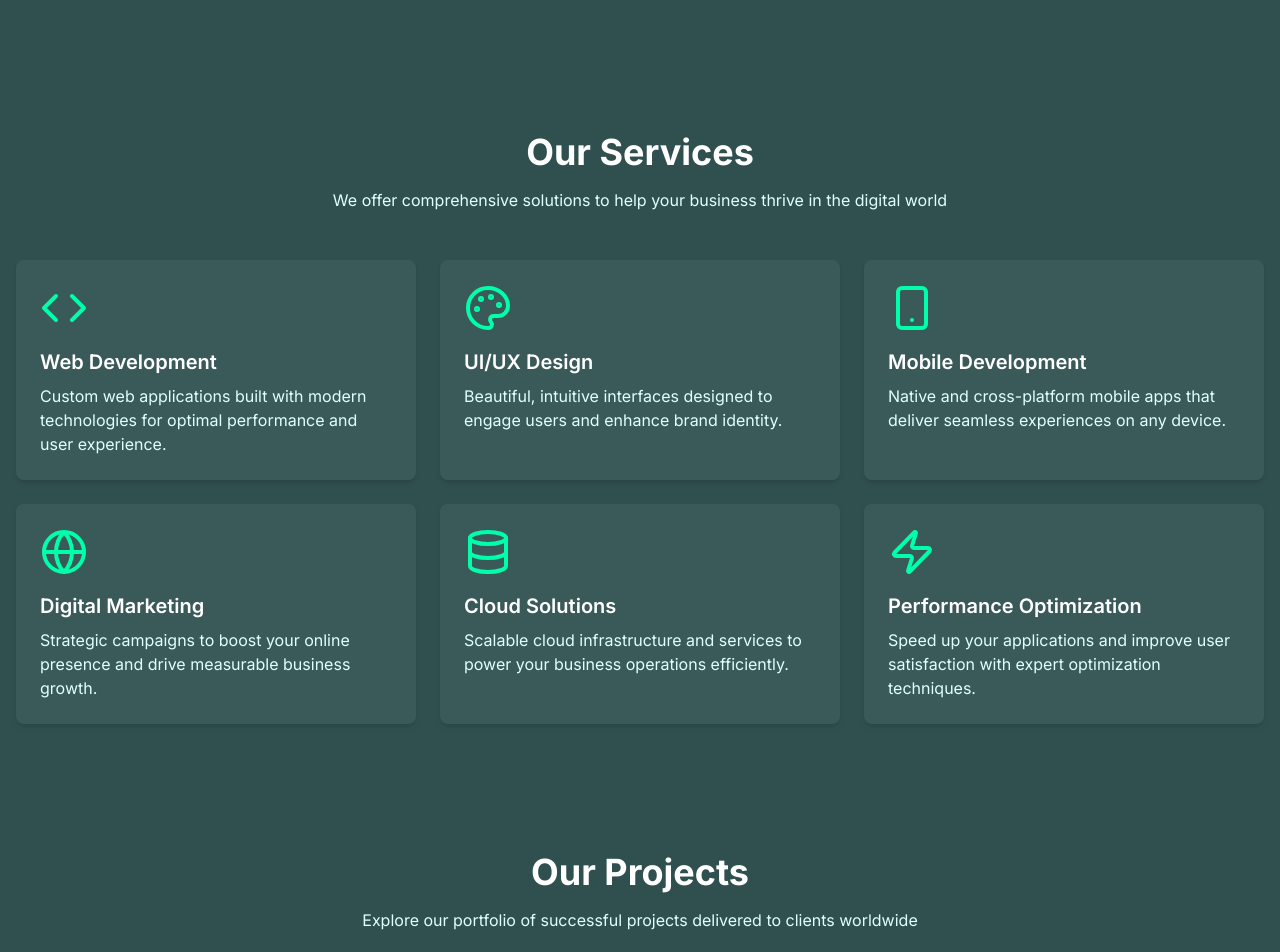
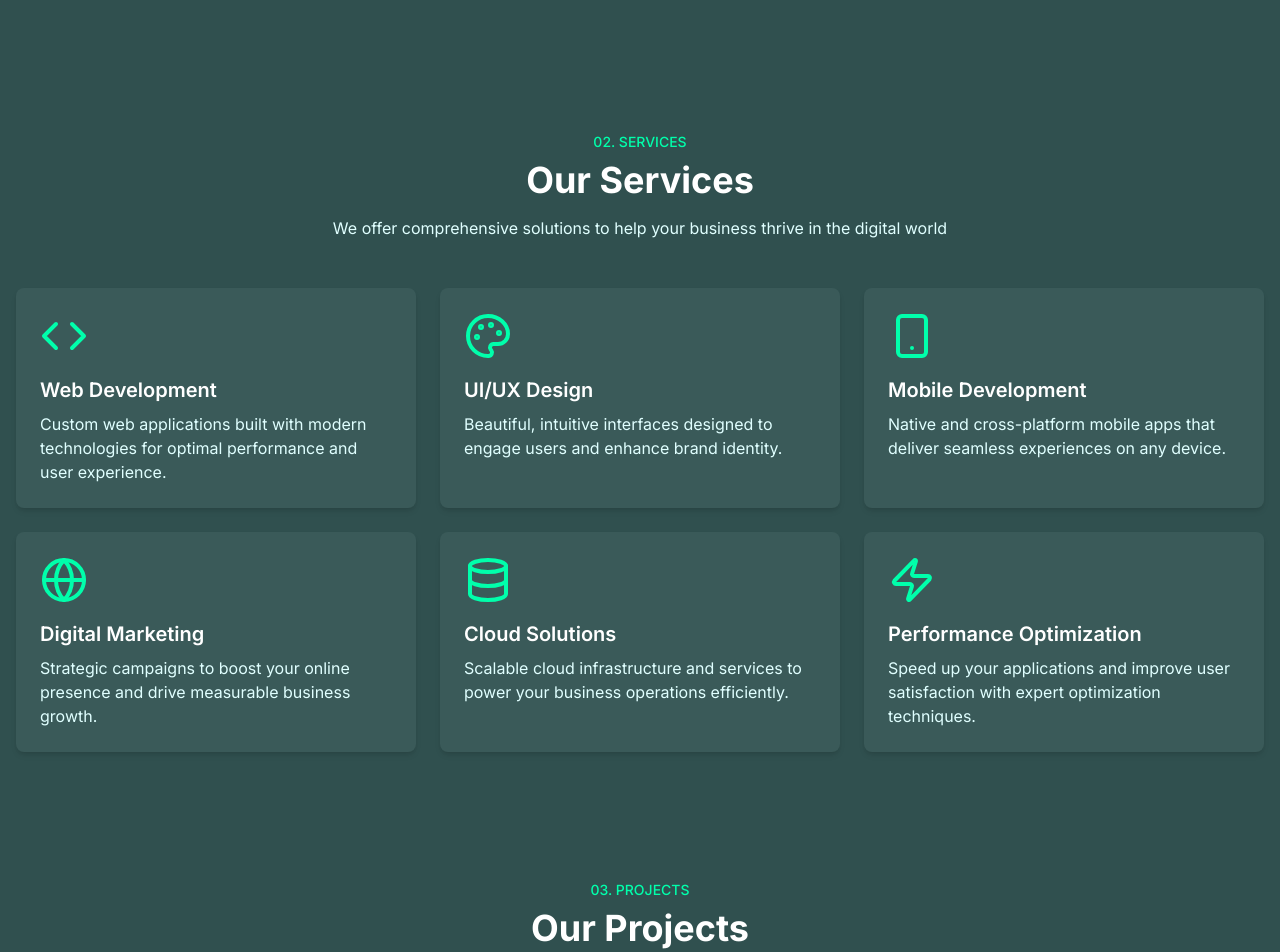
Before and after one commit to AwraTech/Company-Portfolio, a Next.js app: page / in a window 1280 px wide. Shown: the part 1920-2872 px from the top of the page. Built offline with nearby package versions, Linux system fonts and the light colour scheme.

Commit message:
fix: Add numbered section labels (02-05) for consistent styling

```diff
--- a/src/app/page.tsx
+++ b/src/app/page.tsx
@@ -62,7 +62,7 @@ export default function Home() {
 	return (
 		<main className="pt-20 min-h-screen">
 			<HeroSection />
-      			<AboutSection />
+      		<AboutSection />
 			<Services />
 			<Projects />
 			<section id="team" className="py-20 px-6 section-primary">
--- a/src/components/projects/Projects.tsx
+++ b/src/components/projects/Projects.tsx
@@ -1,13 +1,16 @@
-'use client';
+"use client";
 
-import { motion } from 'framer-motion';
-import { projects } from '@/data/projects';
-import ProjectCard from './ProjectCard';
+import { motion } from "framer-motion";
+import { projects } from "@/data/projects";
+import ProjectCard from "./ProjectCard";
 
 export default function Projects() {
 	return (
 		<section className="py-16 px-4 section-primary">
 			<div className="max-w-7xl mx-auto">
+				<p className="text-primary text-sm font-medium mb-2 text-center">
+					03. PROJECTS
+				</p>
 				<motion.h2
 					initial={{ opacity: 0, y: 30 }}
 					whileInView={{ opacity: 1, y: 0 }}
@@ -21,10 +24,15 @@ export default function Projects() {
 					initial={{ opacity: 0, y: 30 }}
 					whileInView={{ opacity: 1, y: 0 }}
 					viewport={{ once: true, margin: "-100px" }}
-          transition={{ duration: 0.7, delay: 0.15, ease: [0.25, 0.4, 0.25, 1] }}
+					transition={{
+						duration: 0.7,
+						delay: 0.15,
+						ease: [0.25, 0.4, 0.25, 1],
+					}}
 					className="text-secondary text-center mb-12 max-w-2xl mx-auto"
 				>
-          Explore our portfolio of successful projects delivered to clients worldwide
+					Explore our portfolio of successful projects delivered to
+					clients worldwide
 				</motion.p>
 				<div className="grid grid-cols-1 md:grid-cols-2 lg:grid-cols-3 gap-6">
 					{projects.map((project, index) => (
--- a/src/components/services/Services.tsx
+++ b/src/components/services/Services.tsx
@@ -8,6 +8,7 @@ export default function Services() {
   return (
     <section className="py-16 px-4 section-alternate">
       <div className="max-w-7xl mx-auto">
+        <p className="text-primary text-sm font-medium mb-2 text-center">02. SERVICES</p>
         <motion.h2
           initial={{ opacity: 0, y: 30 }}
           whileInView={{ opacity: 1, y: 0 }}
--- a/src/components/testimonials/Testimonials.tsx
+++ b/src/components/testimonials/Testimonials.tsx
@@ -82,6 +82,7 @@ export default function Testimonials() {
   return (
     <section className="py-16 px-4 section-alternate">
       <div className="max-w-7xl mx-auto">
+        <p className="text-primary text-sm font-medium mb-2 text-center">05. TESTIMONIALS</p>
         <h2 className="text-4xl font-bold text-center mb-4 text-foreground">What Our Clients Say</h2>
         <p className="text-secondary text-center mb-12 max-w-2xl mx-auto">
           Don't just take our word for it - hear from our satisfied clients
```
Lines whose indentation alone changed are shown as unchanged.
